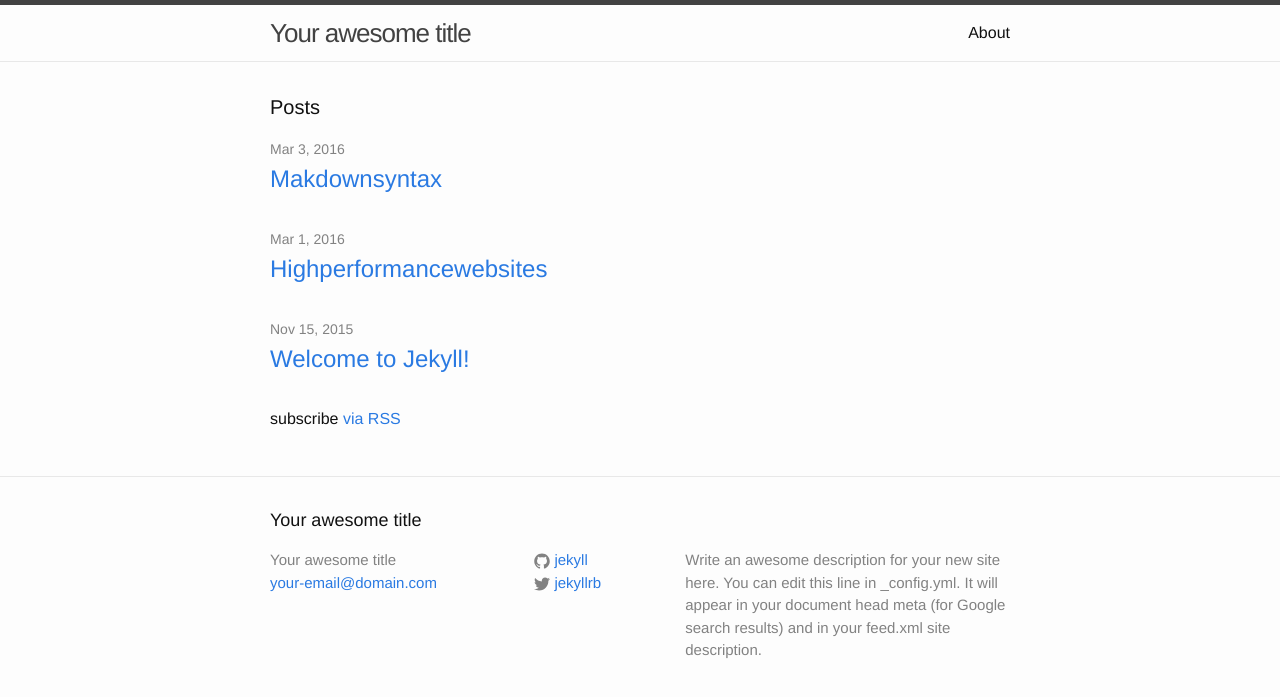
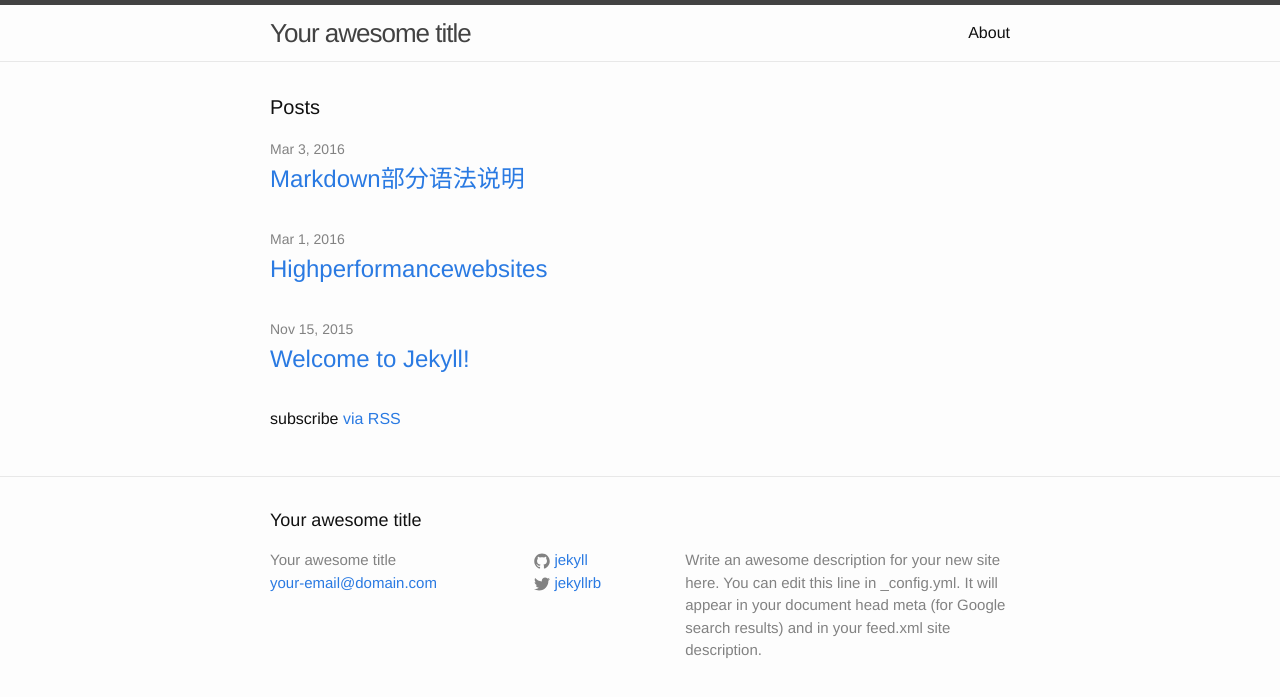
Before and after one commit to codeleafs/iigrow.github.io, a Jekyll site: the page built from index.html, in a window 1280 px wide. Shown: the top 697 px of the page. Built offline with Jekyll 4.4.1, drawn with Linux system fonts in a browser that asks for light colours.

Commit message:
correct bug

```diff
--- a/_posts/2016-03-03-MakdownSyntax.markdown
+++ b/_posts/2016-03-03-MarkdownSyntax.markdown
@@ -1,4 +1,10 @@
-# Makdown部分语法说明
+---
+layout: post
+title:  "Markdown部分语法说明"
+date:   2016-3-3 17:56
+categories: jekyll update
+---
+# Markdown部分语法说明
 
 this is an H1
 ==
```
